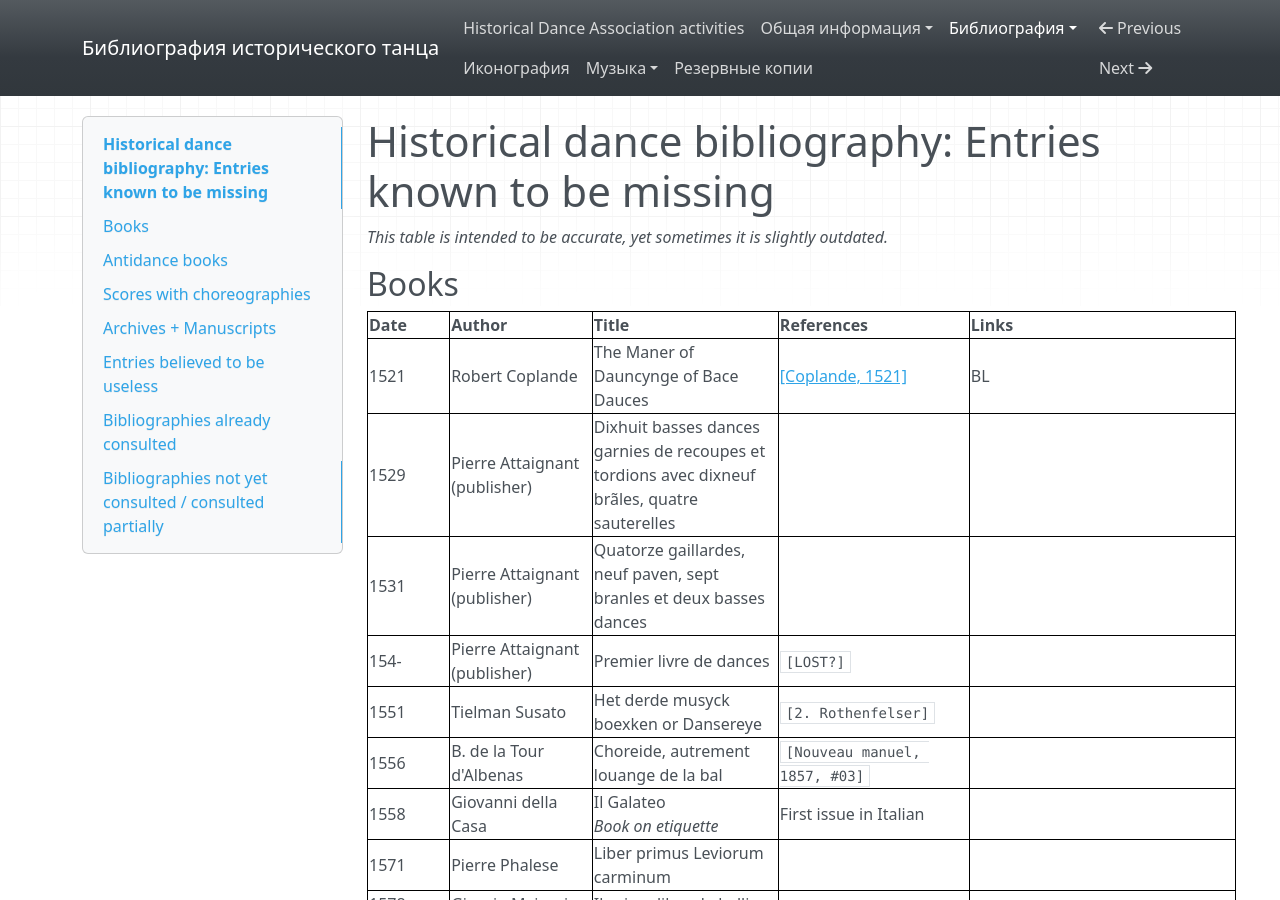
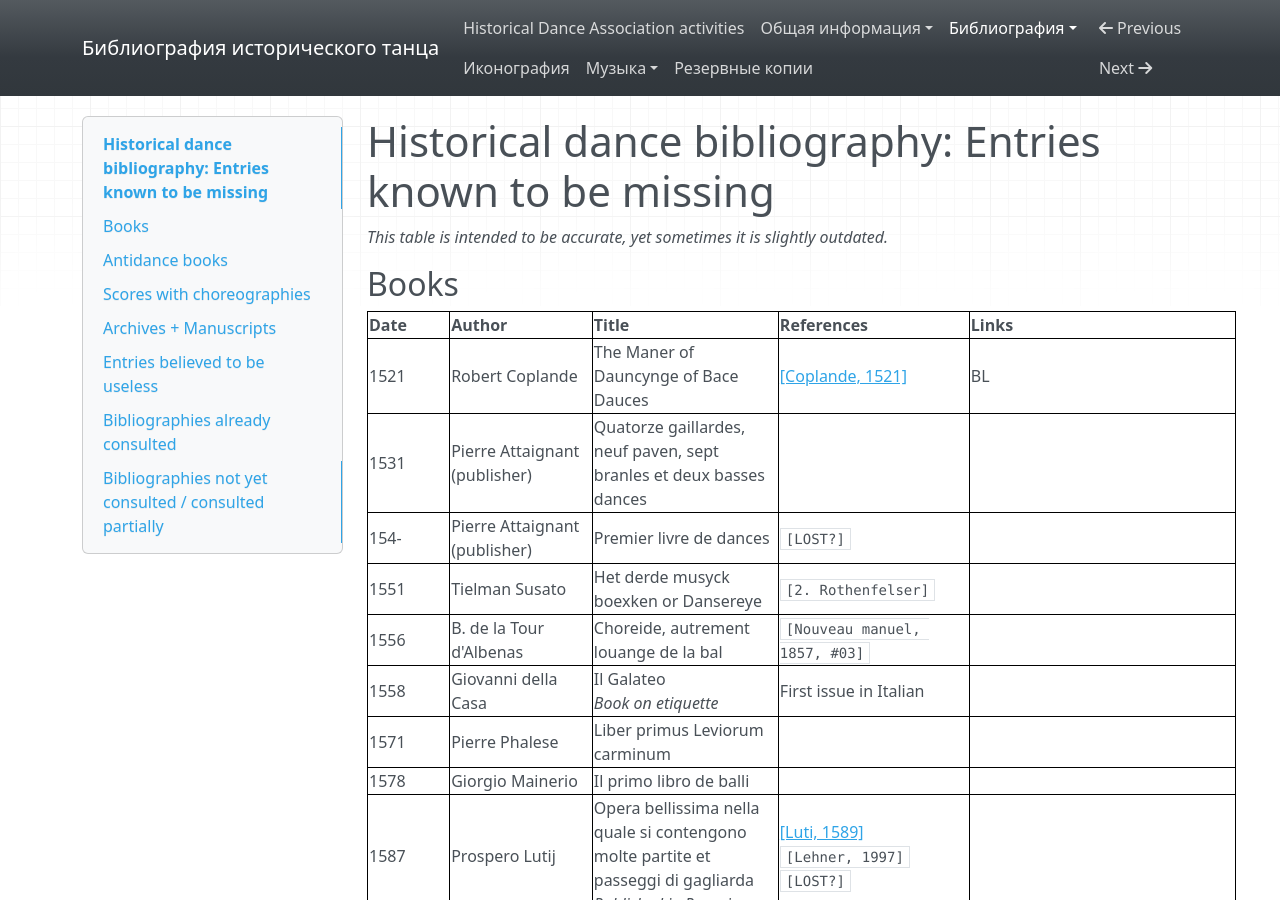
Before and after one commit to hda-technical/dancebooks, an MkDocs documentation site: the page built from docs/bib/missing.md, in a window 1280 px wide and 900 px high. Built offline with MkDocs 1.6.1, drawn with Linux system fonts in a browser that asks for light colours; nearby versions of some CDN libraries.

Commit message:
Add Pierre Attaignant _Dixhuit basses dances_

```diff
--- a/docs/bib/missing.md
+++ b/docs/bib/missing.md
@@ -7,7 +7,6 @@ _This table is intended to be accurate, yet sometimes it is slightly outdated._
 | Date | Author | Title | References | Links |
 | ---- | ------ | ----- | ---------- | ----- |
 | 1521 | Robert Coplande | The Maner of Dauncynge of Bace Dauces | [[Coplande, 1521]](https://bib.hda.org.ru/books/coplande_1521) | BL |
-| 1529 | Pierre Attaignant (publisher) | Dixhuit basses dances garnies de recoupes et tordions avec dixneuf brãles, quatre sauterelles | | |
 | 1531 | Pierre Attaignant (publisher) | Quatorze gaillardes, neuf paven, sept branles et deux basses dances | | |
 | 154- | Pierre Attaignant (publisher) | Premier livre de dances | `[LOST?]` | |
 | 1551 | Tielman Susato | Het derde musyck boexken or Dansereye | `[2. Rothenfelser]` | |
```
Also changed, not shown: 1 other file.
